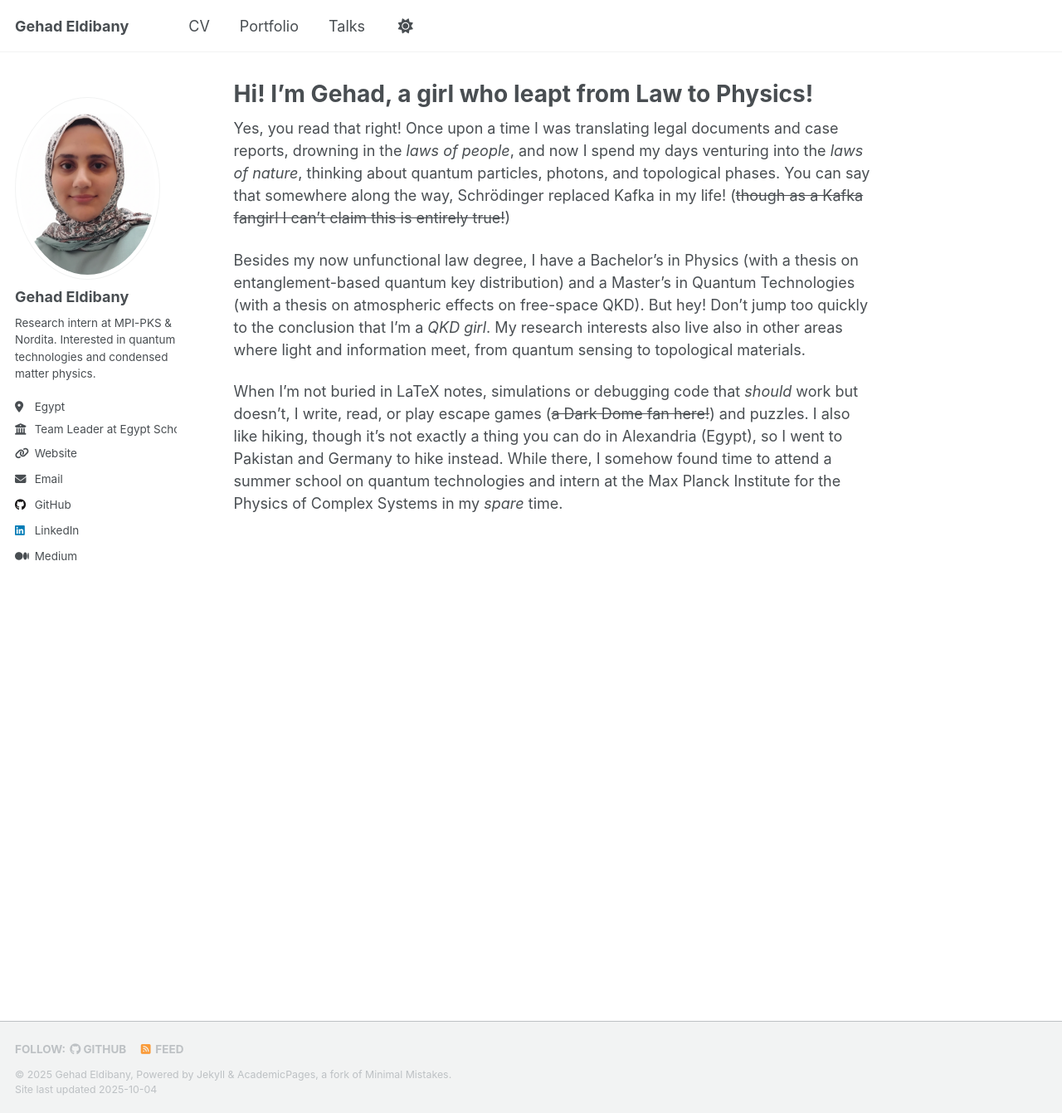
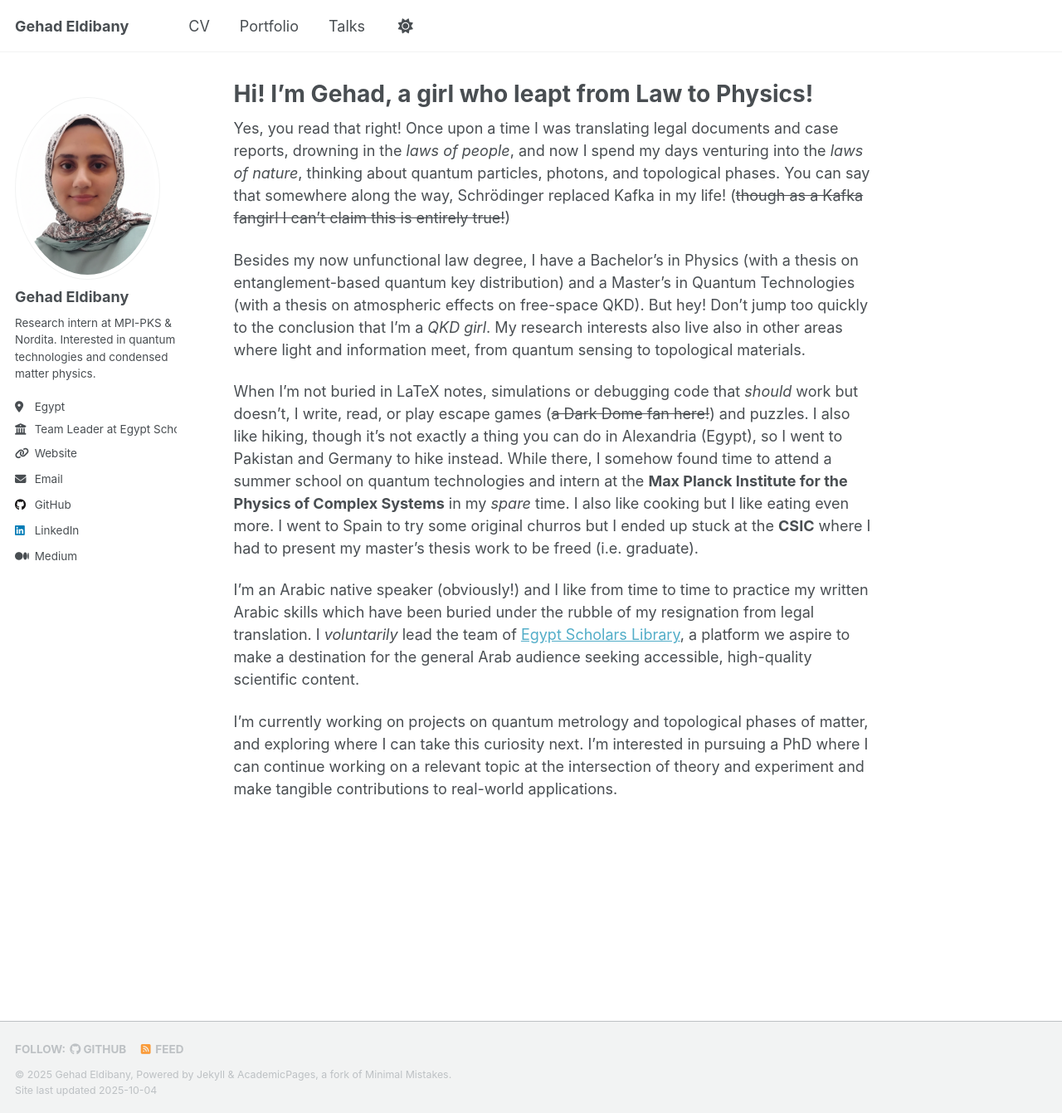
Before and after one commit to gehadibany/gehadibany.github.io, a Jekyll site: the page built from _pages/about.md, in a window 1280 px wide and 1341 px high. Shown: the whole window at 83% size. Built offline with Jekyll 4.4.1, drawn with Linux system fonts in a browser that asks for light colours; a script that is not in the unit is left out.

Commit message:
Update website

```diff
--- a/_pages/about.md
+++ b/_pages/about.md
@@ -12,4 +12,8 @@ venturing into the *laws of nature*, thinking about quantum particles, photons,
 
 Besides my now unfunctional law degree, I have a Bachelor’s in Physics (with a thesis on entanglement-based quantum key distribution) and a Master’s in Quantum Technologies (with a thesis on atmospheric effects on free-space QKD). But hey! Don't jump too quickly to the conclusion that I'm a *QKD girl*. My research interests also live also in other areas where light and information meet, from quantum sensing to topological materials.
 
-When I’m not buried in LaTeX notes, simulations or debugging code that *should* work but doesn’t, I write, read, or play escape games (~~a Dark Dome fan here!~~) and puzzles. I also like hiking, though it’s not exactly a thing you can do in Alexandria (Egypt), so I went to Pakistan and Germany to hike instead. While there, I somehow found time to attend a summer school on quantum technologies and intern at the Max Planck Institute for the Physics of Complex Systems in my *spare* time.
+When I’m not buried in LaTeX notes, simulations or debugging code that *should* work but doesn’t, I write, read, or play escape games (~~a Dark Dome fan here!~~) and puzzles. I also like hiking, though it’s not exactly a thing you can do in Alexandria (Egypt), so I went to Pakistan and Germany to hike instead. While there, I somehow found time to attend a summer school on quantum technologies and intern at the **Max Planck Institute for the Physics of Complex Systems** in my *spare* time. I also like cooking but I like eating even more. I went to Spain to try some original churros but I ended up stuck at the **CSIC** where I had to present my master's thesis work to be freed (i.e. graduate).
+
+I'm an Arabic native speaker (obviously!) and I like from time to time to practice my written Arabic skills which have been buried under the rubble of my resignation from legal translation. I *voluntarily* lead the team of [Egypt Scholars Library](https://library.egyptscholars.org/), a platform we aspire to make a destination for the general Arab audience seeking accessible, high-quality scientific content.
+
+I’m currently working on projects on quantum metrology and topological phases of matter, and exploring where I can take this curiosity next. I’m interested in pursuing a PhD where I can continue working on a relevant topic at the intersection of theory and experiment and make tangible contributions to real-world applications.
```
Also changed, not shown: _pages/portfolio.md (+2 -2 lines).
